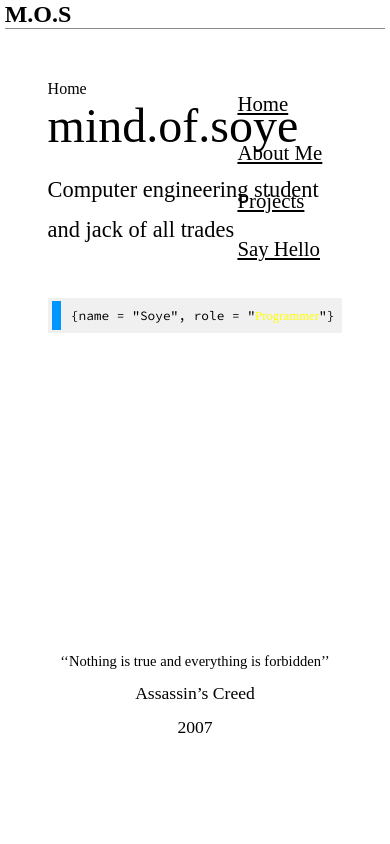
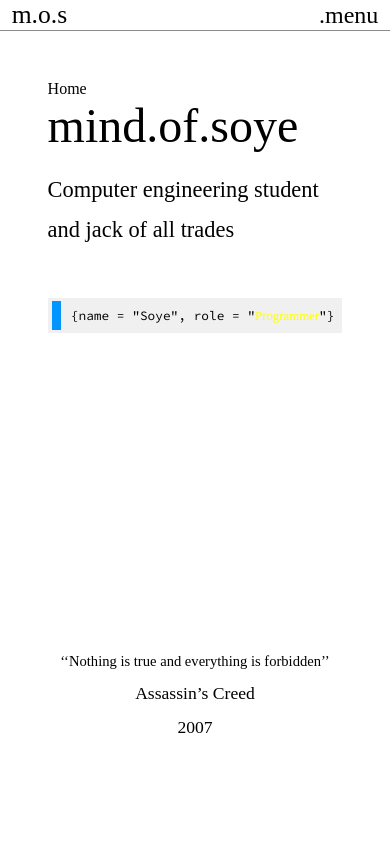
Before and after one commit to soyedotcom/soye.com, a React (Vite) app: page / in a window 390 px wide. Shown: the top 844 px of the page. Built offline with nearby package versions, Linux system fonts and the light colour scheme; a web font is replaced by a local one.

Commit message:
Modify NavBar.jsx to be responsive to mobile

```diff
--- a/src/components/Taskbar.jsx
+++ b/src/components/Taskbar.jsx
@@ -1,12 +1,25 @@
 import "../styles/Taskbar.css";
 
 const Taskbar = () => {
+  const showMenu = () => {
+    const menu = document.querySelector(".navbar");
+    menu.classList.toggle("active");
+  };
+
   return (
     <div className="taskbar-container">
       <header className="taskbar">
-        <a href="https://mind-of-soye.github.io/soye.com/" className="logo">
-          M.O.S
-        </a>
+        <div>
+          <a href="https://mind-of-soye.github.io/soye.com/" className="logo">
+            m.o.s
+          </a>
+        </div>
+
+        <div>
+          <button className="menu-button" onClick={showMenu}>
+            .menu
+          </button>
+        </div>
       </header>
     </div>
   );
--- a/src/styles/Navbar.css
+++ b/src/styles/Navbar.css
@@ -3,7 +3,7 @@
   font-size: 1.3rem;
 
   position: fixed;
-  z-index: 100;
+  z-index: 90;
   right: 4vw;
 }
 
@@ -17,6 +17,10 @@
 
   transition: border 0.3s ease, border-radius 0.3s ease;
   cursor: pointer;
+}
+.section-link:hover {
+  border: 0.1rem solid hsla(0, 0%, 75%, 56%);
+  /* border-radius: 0.25rem; */
 }
 
 .section-link:after {
@@ -35,40 +39,49 @@
   display: block;
 }
 
-.section-link:hover {
-  border: 0.1rem solid hsla(0, 0%, 75%, 56%);
-  /* border-radius: 0.25rem; */
-}
-
-/* @media (max-width: 68rem) {
+@media (max-width: 68rem) {
   .navbar {
-    background-color: rgba(70, 70, 70, 0.645);
-    top: 2.7rem;
+    /* background-color: rgba(70, 70, 70, 0.645); */
+    background-color: white;
+    border-left: 0.09rem solid;
+    top: 0;
     right: 0;
     bottom: 0;
-    padding: 5rem 2rem;
-    backdrop-filter: blur(50px);
+    padding: 9vh 5vw;
+    display: grid;
+    justify-content: center;
+    display: none;
   }
 
-  .link{
-  text-decoration: none;
-}
+  .link {
+    text-decoration: none;
+  }
 
   .section-link {
     width: 10rem;
+
+    border: 0.09rem solid transparent;
+    border-bottom: 0.09rem solid black;
   }
+
+  .section-link:hover {
+    border: 0.09rem solid transparent;
+    border-bottom: 0.09rem solid black;
+    /* border-radius: 0.25rem; */
+  }
+
   .section-link:after {
     content: "";
     height: 0.5rem;
     width: 0.5rem;
     background-color: yellow;
-    border-radius: 100%;
+    /* border-radius: 100%; */
     display: none;
     position: absolute;
-    right: 3rem;
+    right: 3.5rem;
   }
 
   .navbar.active {
-    display: none;
+    display: block;
   }
-} */
+}
--- a/src/styles/Taskbar.css
+++ b/src/styles/Taskbar.css
@@ -1,22 +1,42 @@
 .taskbar-container {
   position: fixed;
-  z-index: 99;
+  z-index: 100;
   top: 0;
-  left: 1%;
-  right: 1%;
-  margin: 0.2% ;
+  left: 0;
+  right: 0;
+  max-width: 100vw;
+  background-color: white;
 }
 
 .taskbar {
-  width: 100%;
-  max-width: calc(100vw - 2%);
   border-bottom: 0.01rem solid #626161bb;
+  display: flex;
+  justify-content: space-between;
+  align-items: center;
 }
 
 .logo {
   text-decoration: none;
-  font-weight: 600;
-  font-size: 1.5rem;
+  font-weight: 400;
+  font-size: 1.6rem;
+  padding: 0 3vw;
 
   cursor: pointer;
 }
+
+.menu-button {
+  margin-right: 3vw;
+  background-color: transparent;
+  border: none;
+  cursor: pointer;
+  font-size: 1.5rem;
+  font-weight: 400;
+
+  display: none;
+}
+
+@media (max-width: 68rem) {
+  .menu-button {
+    display: block;
+  }
+}
```
